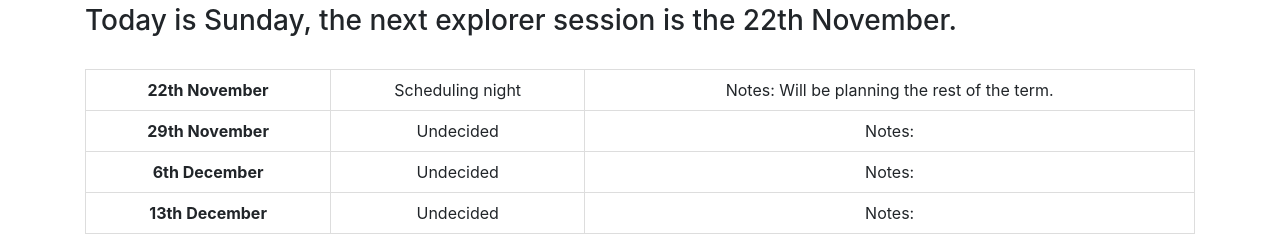
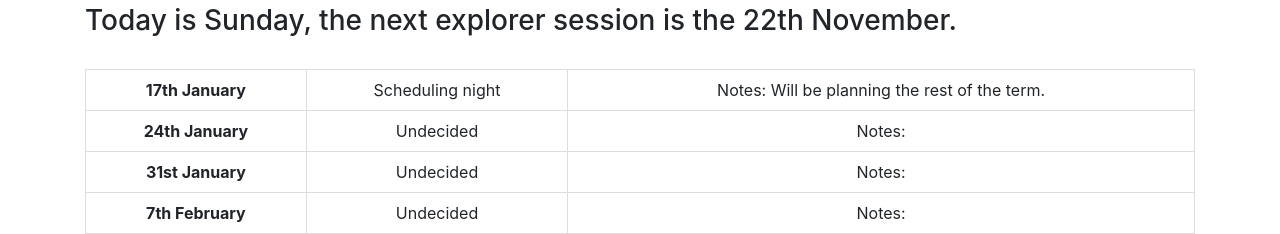
Before and after one commit to Catley94/scoutexplorers, a React (Create React App) app: page / in a window 1280 px wide. Shown: the part 718-952 px from the top of the page. Built offline with nearby package versions, Linux system fonts and the light colour scheme.

Commit message:
Removed dynamic updating
For the time being, this is causing a bug as it's updating without changing description.

```diff
--- a/src/Body/Body.js
+++ b/src/Body/Body.js
@@ -44,22 +44,26 @@ const Body = props => {
             <table>
               <tbody>
                 <tr>
-                  <th>{props.firstFridayDate} {props.firstFridayMonth}</th>
+                  {/* <th>{props.firstFridayDate} {props.firstFridayMonth}</th> */}
+                  <th>17th January</th>
                   <td>Scheduling night</td>
                   <td>Notes: Will be planning the rest of the term.</td>
                 </tr>
                 <tr>
-                  <th>{props.secondFridayDate} {props.secondFridayMonth}</th>
+                  {/* <th>{props.secondFridayDate} {props.secondFridayMonth}</th> */}
+                  <th>24th January</th>
                   <td>Undecided</td>
                   <td>Notes:</td>
                 </tr>
                 <tr>
-                  <th>{props.thirdFridayDate} {props.thirdFridayMonth}</th>
+                  {/* <th>{props.thirdFridayDate} {props.thirdFridayMonth}</th> */}
+                  <th>31st January</th>
                   <td>Undecided</td>
                   <td>Notes:</td>
                 </tr>
                 <tr>
-                  <th>{props.fourthFridayDate} {props.fourthFridayMonth}</th>
+                  {/* <th>{props.fourthFridayDate} {props.fourthFridayMonth}</th> */}
+                  <th>7th February</th>
                   <td>Undecided</td>
                   <td>Notes:</td>
                 </tr>
```
